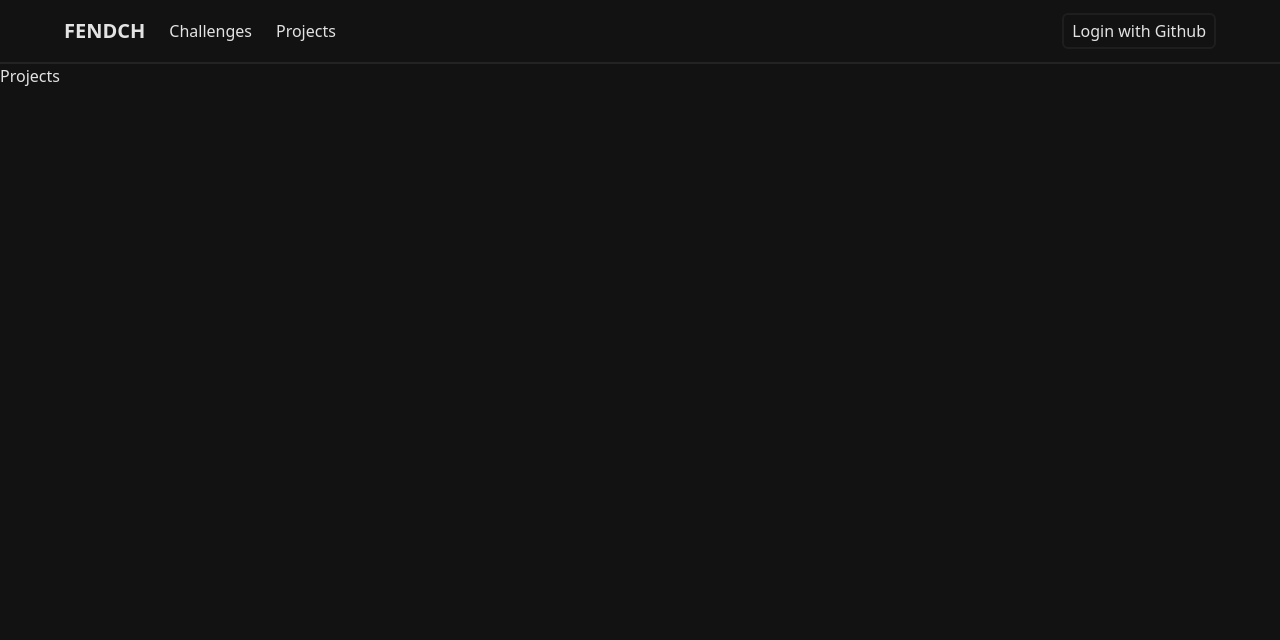
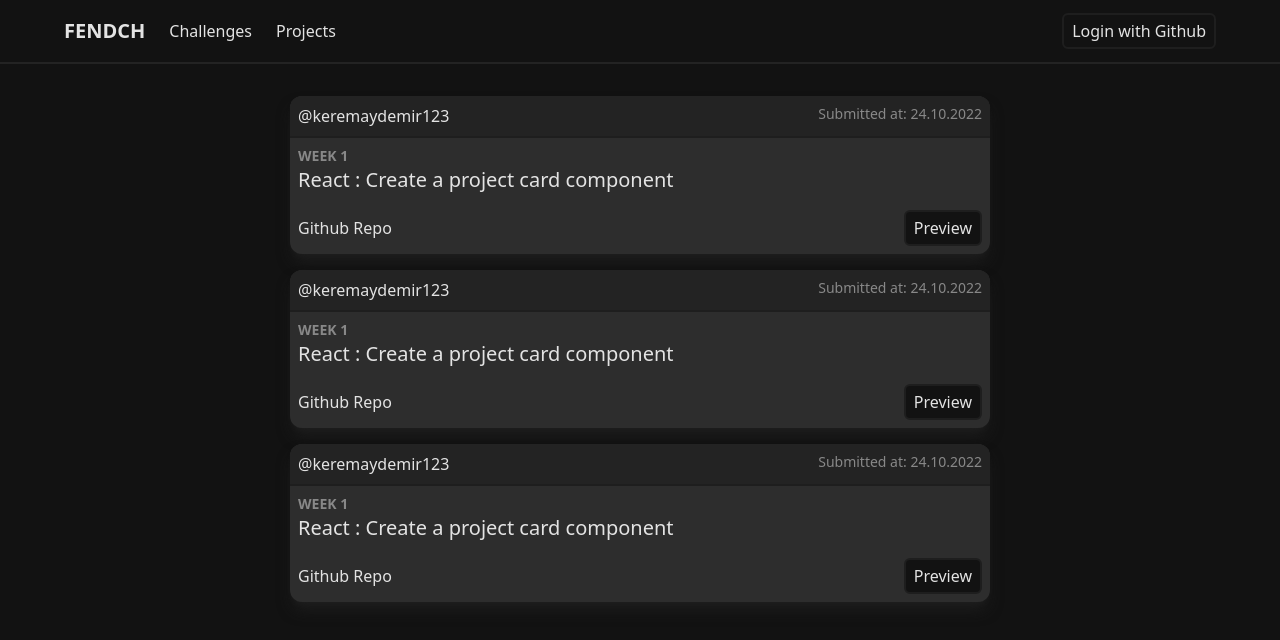
Before and after one commit to keremaydemir123/fendch_mern, a React (Vite) app in the folder client/: page /projects in a window 1280 px wide. Shown: the top 640 px of the page. Built offline with nearby package versions, Linux system fonts and the light colour scheme; no server answers.

Commit message:
projects and challenges pages started

```diff
--- a/client/src/components/Button.tsx
+++ b/client/src/components/Button.tsx
@@ -2,20 +2,32 @@
 
 type ButtonProps = {
   children: React.ReactNode;
-  onClick: () => void;
-  type: 'submit' | 'reset' | 'button' | undefined;
+  onClick?: () => void;
+  type?: 'submit' | 'reset' | 'button' | undefined;
+  className?: string;
 };
 
-function Button({ onClick, children, type = 'button' }: ButtonProps) {
+function Button({
+  onClick,
+  children,
+  type = 'button',
+  className,
+}: ButtonProps) {
   return (
     <button
       type={type}
       onClick={onClick}
-      className="hover:border-2 hover:bg-primary border-2 border-secondary hover:border-light-gray px-2 py-1 rounded-md bg-dark text-light transition-all duration-300 ease-in-out"
+      className={`hover:border-2 hover:bg-primary border-2 border-secondary hover:border-light-gray px-2 py-1 rounded-md bg-dark text-light transition-all duration-300 ease-in-out ${className}`}
     >
       {children}
     </button>
   );
 }
 
+Button.defaultProps = {
+  onClick: () => {},
+  type: 'button',
+  className: '',
+};
+
 export default Button;
--- /dev/null
+++ b/client/src/components/ProjectCard.tsx
@@ -0,0 +1,66 @@
+import { useState } from 'react';
+import { Link } from 'react-router-dom';
+import Button from './Button';
+
+function ProjectCard() {
+  //! NEED THEESE
+  const week = 'week 1';
+  const submittedAt = 'Submitted at: 24.10.2022';
+  const username = 'keremaydemir123';
+  const challengeId = '1';
+  const tech = 'React';
+  const taskSummary = 'Create a project card component';
+  const projectId = '1';
+  const git = 'abc';
+
+  const [open, setOpen] = useState(false);
+
+  const seePreview = () => {
+    setOpen(true);
+  };
+
+  return (
+    <div className="flex flex-col rounded-xl bg-gray overflow-hidden md:w-[700px] w-5/6 h-max shadow-lg shadow-secondary">
+      <div className="flex justify-between bg-primary text-gray-50 p-2 border-b-secondary border-b-2">
+        <Link to={`/profile/${username}`}>@{username}</Link>
+        <p className="text-sm text-muted">{submittedAt}</p>
+      </div>
+      <div className="flex flex-col justify-between text-gray-50 p-2">
+        <div className="flex justify-between">
+          <p className="uppercase font-semibold text-muted text-sm">{week}</p>
+        </div>
+        <div className="flex justify-between">
+          <Link to={`/challenges/${challengeId}`} className="text-xl">
+            {tech} : {taskSummary}
+          </Link>
+        </div>
+      </div>
+      <div className="flex justify-between text-gray-50 p-2 items-center">
+        <a href={git} target="_blank" rel="noreferrer">
+          <span>Github Repo</span>
+        </a>
+        <Button onClick={seePreview} type="button">
+          Preview
+        </Button>
+      </div>
+
+      {open && (
+        <div className="absolute w-5/6 h-5/6 p-8 top-1/2 md:right-2 left-1/2 -translate-x-1/2 -translate-y-1/2 bg-secondary">
+          <Button
+            onClick={() => setOpen(false)}
+            className="absolute top-0 right-1"
+          >
+            X
+          </Button>
+          <img
+            src="https://picsum.photos/400"
+            alt="preview"
+            className="object-cover w-full h-full"
+          />
+        </div>
+      )}
+    </div>
+  );
+}
+
+export default ProjectCard;
--- a/client/src/pages/Challenges.tsx
+++ b/client/src/pages/Challenges.tsx
@@ -1,5 +1,30 @@
+import ChallengeCard from '../components/ChallengeCard';
+
 function Challenges() {
-  return <div>Challenges</div>;
+  return (
+    <div className="w-full h-full flex flex-col items-center">
+      <input
+        type="text"
+        placeholder="Search"
+        className="w-5/6 rounded-md outline-none border-none h-16 my-8 px-8 text-dark font-semibold text-3xl"
+      />
+      <div className="flex flex-wrap justify-center items-center gap-12 w-5/6">
+        <ChallengeCard />
+        <ChallengeCard />
+        <ChallengeCard />
+        <ChallengeCard />
+        <ChallengeCard />
+        <ChallengeCard />
+        <ChallengeCard />
+        <ChallengeCard />
+        <ChallengeCard />
+        <ChallengeCard />
+        <ChallengeCard />
+        <ChallengeCard />
+        <ChallengeCard />
+      </div>
+    </div>
+  );
 }
 
 export default Challenges;
--- a/client/src/pages/Projects.tsx
+++ b/client/src/pages/Projects.tsx
@@ -1,5 +1,13 @@
+import ProjectCard from '../components/ProjectCard';
+
 function Projects() {
-  return <div>Projects</div>;
+  return (
+    <div className="w-full flex flex-col gap-4 items-center my-8">
+      <ProjectCard />
+      <ProjectCard />
+      <ProjectCard />
+    </div>
+  );
 }
 
 export default Projects;
--- a/client/tailwind.config.cjs
+++ b/client/tailwind.config.cjs
@@ -8,6 +8,7 @@ module.exports = {
       light: '#e3e3e3',
       'light-gray': '#919191',
       dark: '#121212',
+      muted: '#888',
       gray: '#2d2d2d',
       primary: '#232323',
       secondary: '#1e1e1e',
```
